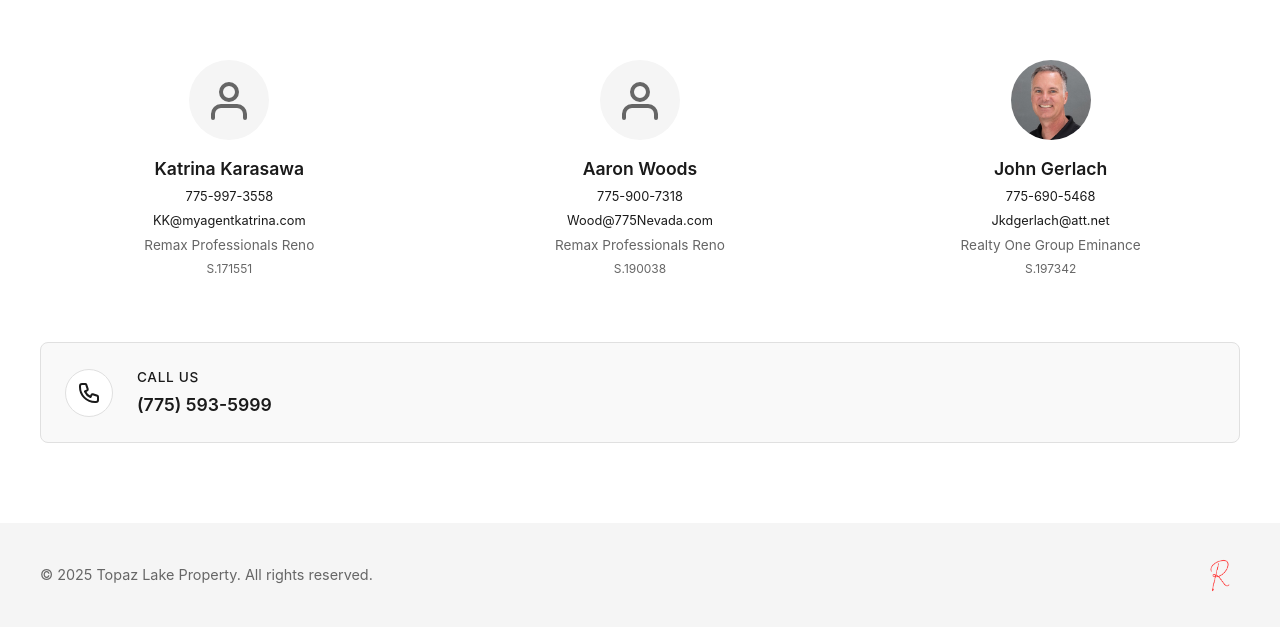
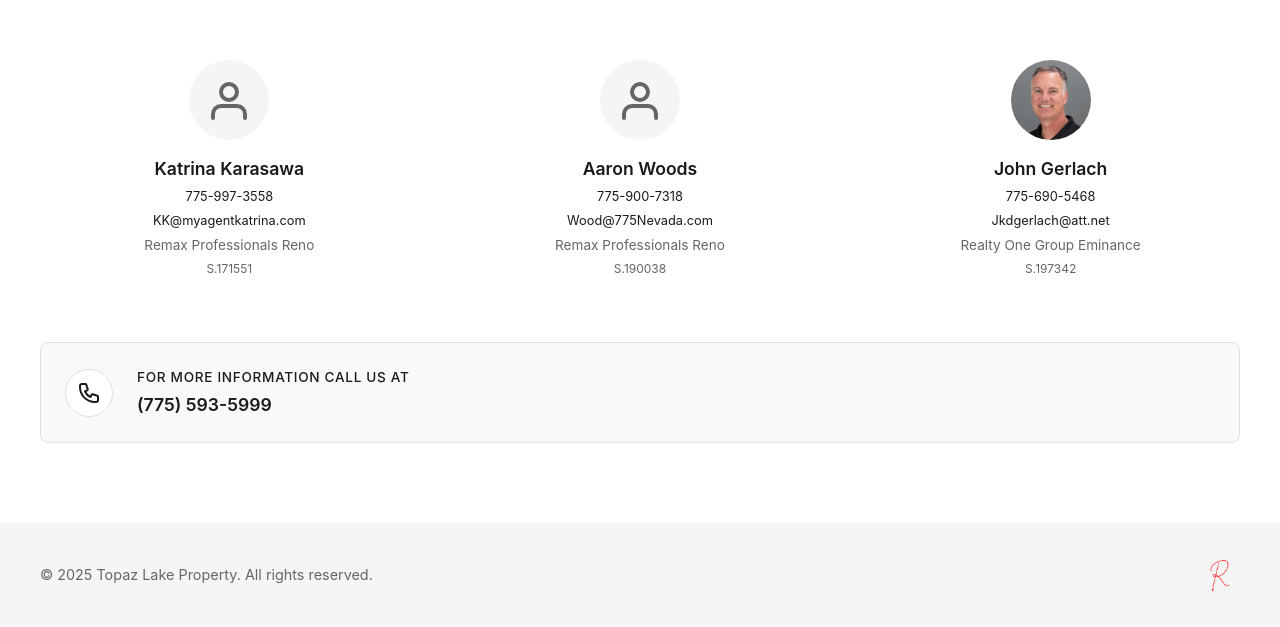
Before and after one commit to dylanGerlach/TheRetreatAtTopazLake, a React (Vite) app: page / in a window 1280 px wide. Shown: the part 4060-4687 px from the top of the page. Built offline with nearby package versions, Linux system fonts and the light colour scheme.

Commit message:
Update call us CTA text to be more descriptive

```diff
--- a/src/components/Contact.jsx
+++ b/src/components/Contact.jsx
@@ -113,7 +113,9 @@ const Contact = () => {
                 </svg>
               </div>
               <div className="contact-text">
-                <span className="contact-label">Call Us</span>
+                <span className="contact-label">
+                  For More Information Call Us At
+                </span>
                 <span className="contact-value">(775) 593-5999</span>
               </div>
             </a>
```
